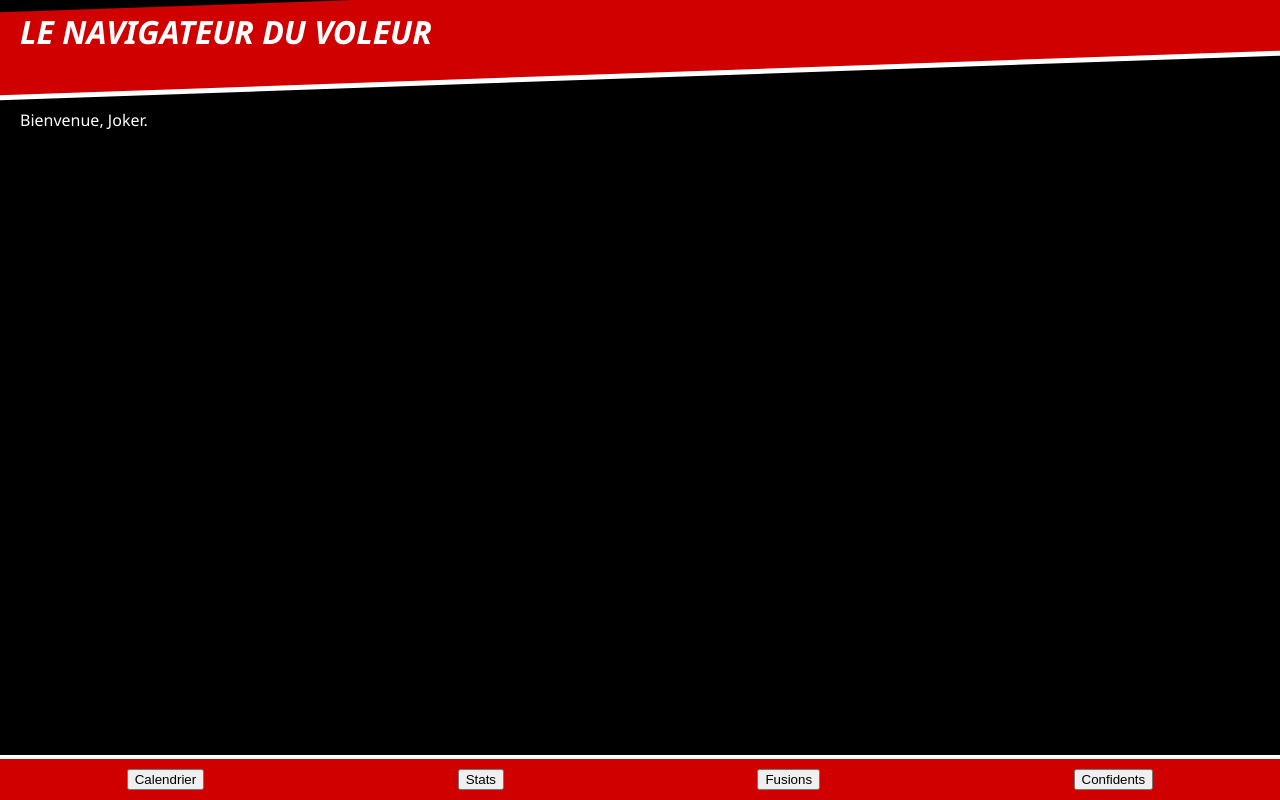
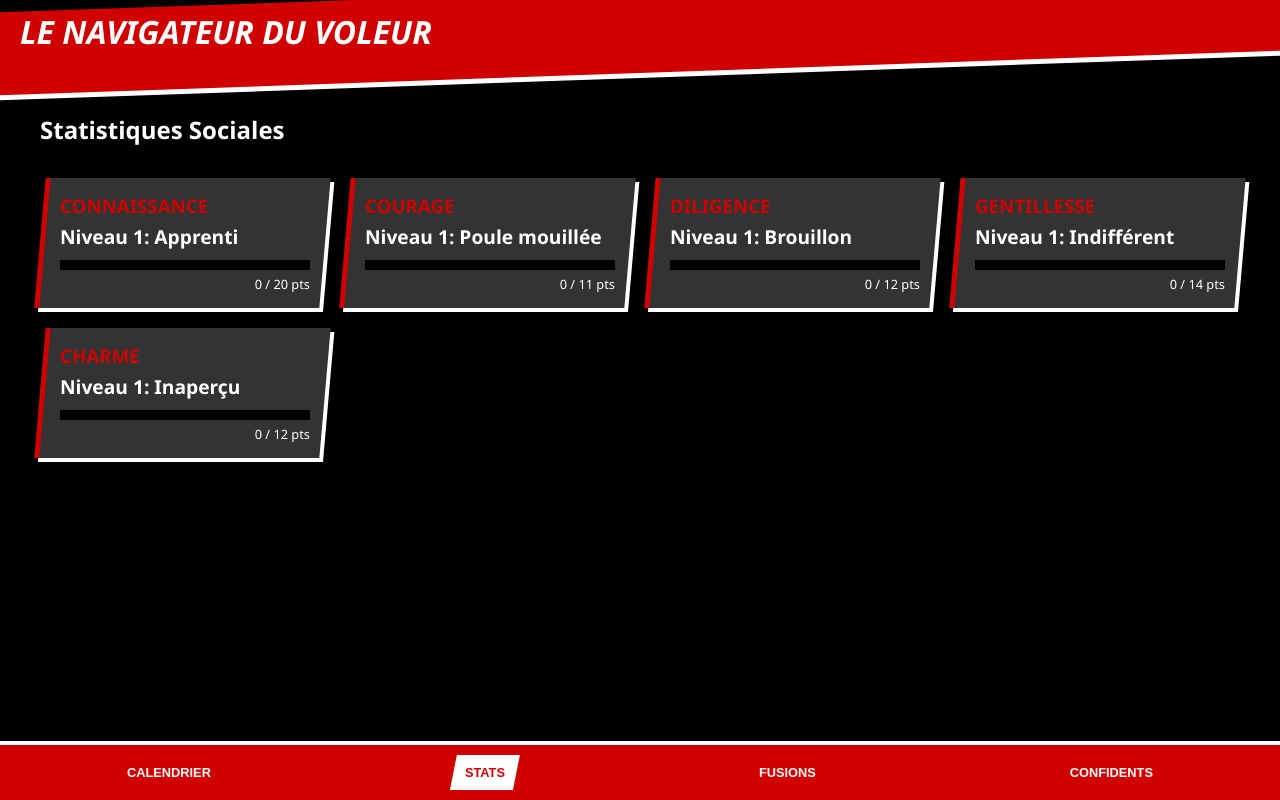
Before and after one commit to Elfamozoo/Persona-Royal-Guide, a React (Vite) app: page / in a window 1280 px wide. Built offline with nearby package versions, Linux system fonts and the light colour scheme.

Commit message:
feat: add social stats logic and tracker component

```diff
--- a/src/App.tsx
+++ b/src/App.tsx
@@ -1,19 +1,40 @@
-import React from 'react'
+import React, { useState } from 'react'
+import StatTracker from './components/StatTracker'
 
 function App() {
+  const [activeTab, setActiveTab] = useState('stats')
+
+  const navButtonStyle = (active: boolean): React.CSSProperties => ({
+    background: active ? 'var(--p5-white)' : 'transparent',
+    color: active ? 'var(--p5-red)' : 'var(--p5-white)',
+    border: 'none',
+    padding: '10px 15px',
+    fontWeight: 'bold',
+    textTransform: 'uppercase',
+    cursor: 'pointer',
+    fontSize: '0.8rem',
+    clipPath: 'polygon(10% 0, 100% 0, 90% 100%, 0 100%)',
+    transition: 'all 0.2s ease'
+  })
+
   return (
     <div className="app">
       <header className="p5-header">
         <h1>Le Navigateur du Voleur</h1>
       </header>
-      <main style={{ padding: '20px', paddingBottom: '80px' }}>
-        <p>Bienvenue, Joker.</p>
+
+      <main style={{ padding: '20px', paddingBottom: '120px', maxWidth: '1200px', margin: '0 auto' }}>
+        {activeTab === 'stats' && <StatTracker />}
+        {activeTab === 'calendar' && <div className="p5-diagonal">Calendrier (Bientôt disponible)</div>}
+        {activeTab === 'fusions' && <div className="p5-diagonal">Fusions (Bientôt disponible)</div>}
+        {activeTab === 'confidants' && <div className="p5-diagonal">Confidents (Bientôt disponible)</div>}
       </main>
+
       <nav className="bottom-nav">
-        <button>Calendrier</button>
-        <button>Stats</button>
-        <button>Fusions</button>
-        <button>Confidents</button>
+        <button onClick={() => setActiveTab('calendar')} style={navButtonStyle(activeTab === 'calendar')}>Calendrier</button>
+        <button onClick={() => setActiveTab('stats')} style={navButtonStyle(activeTab === 'stats')}>Stats</button>
+        <button onClick={() => setActiveTab('fusions')} style={navButtonStyle(activeTab === 'fusions')}>Fusions</button>
+        <button onClick={() => setActiveTab('confidants')} style={navButtonStyle(activeTab === 'confidants')}>Confidents</button>
       </nav>
     </div>
   )
--- /dev/null
+++ b/src/components/StatTracker.tsx
@@ -0,0 +1,56 @@
+import React from 'react';
+import { useStats } from '../context/StatsContext';
+
+const StatTracker: React.FC = () => {
+  const { stats, getLevelInfo } = useStats();
+
+  const statNames: { id: 'connaissance' | 'courage' | 'diligence' | 'gentillesse' | 'charme'; label: string }[] = [
+    { id: 'connaissance', label: 'Connaissance' },
+    { id: 'courage', label: 'Courage' },
+    { id: 'diligence', label: 'Diligence' },
+    { id: 'gentillesse', label: 'Gentillesse' },
+    { id: 'charme', label: 'Charme' }
+  ];
+
+  return (
+    <div className="stat-tracker">
+      <h2 className="p5-diagonal" style={{ marginBottom: '2rem', display: 'inline-block' }}>Statistiques Sociales</h2>
+      <div className="stat-grid" style={{ display: 'grid', gridTemplateColumns: 'repeat(auto-fit, minmax(250px, 1fr))', gap: '20px' }}>
+        {statNames.map(stat => {
+          const info = getLevelInfo(stat.id);
+          const points = stats[stat.id];
+          const nextMin = info.nextMin || info.min;
+          const progress = nextMin === info.min ? 100 : ((points - info.min) / (nextMin - info.min)) * 100;
+
+          return (
+            <div key={stat.id} className="stat-card" style={{
+              background: 'var(--p5-gray)',
+              padding: '15px',
+              borderLeft: '5px solid var(--p5-red)',
+              transform: 'skewX(-5deg)',
+              boxShadow: '4px 4px 0 var(--p5-white)'
+            }}>
+              <div style={{ transform: 'skewX(5deg)' }}>
+                <h3 style={{ margin: '0 0 5px 0', color: 'var(--p5-red)', textTransform: 'uppercase' }}>{stat.label}</h3>
+                <div style={{ fontSize: '1.2rem', fontWeight: 'bold' }}>Niveau {info.level}: {info.name}</div>
+                <div style={{ marginTop: '10px', height: '10px', background: '#000', position: 'relative' }}>
+                  <div style={{
+                    height: '100%',
+                    width: `${Math.min(100, progress)}%`,
+                    background: 'var(--p5-red)',
+                    transition: 'width 0.5s ease-out'
+                  }}></div>
+                </div>
+                <div style={{ fontSize: '0.8rem', marginTop: '5px', textAlign: 'right' }}>
+                  {info.nextMin ? `${points} / ${info.nextMin} pts` : 'MAX'}
+                </div>
+              </div>
+            </div>
+          );
+        })}
+      </div>
+    </div>
+  );
+};
+
+export default StatTracker;
--- /dev/null
+++ b/src/context/StatsContext.tsx
@@ -0,0 +1,79 @@
+import React, { createContext, useContext, useState, useEffect } from 'react';
+import statsLevels from '../data/stats_levels.json';
+
+type StatName = 'connaissance' | 'courage' | 'diligence' | 'gentillesse' | 'charme';
+
+interface Stats {
+  connaissance: number;
+  courage: number;
+  diligence: number;
+  gentillesse: number;
+  charme: number;
+}
+
+interface StatsContextType {
+  stats: Stats;
+  addPoints: (stat: StatName, points: number) => void;
+  getLevelInfo: (stat: StatName) => { level: number; name: string; min: number; nextMin?: number };
+}
+
+const StatsContext = createContext<StatsContextType | undefined>(undefined);
+
+export const StatsProvider: React.FC<{ children: React.ReactNode }> = ({ children }) => {
+  const [stats, setStats] = useState<Stats>(() => {
+    const saved = localStorage.getItem('p5r_stats');
+    return saved ? JSON.parse(saved) : {
+      connaissance: 0,
+      courage: 0,
+      diligence: 0,
+      gentillesse: 0,
+      charme: 0
+    };
+  });
+
+  useEffect(() => {
+    localStorage.setItem('p5r_stats', JSON.stringify(stats));
+  }, [stats]);
+
+  const addPoints = (stat: StatName, points: number) => {
+    setStats(prev => ({ ...prev, [stat]: prev[stat] + points }));
+  };
+
+  const getLevelInfo = (stat: StatName) => {
+    const levels = statsLevels[stat];
+    const currentPoints = stats[stat];
+
+    let currentLevel = levels[0];
+    let nextLevel = levels[1];
+
+    for (let i = 0; i < levels.length; i++) {
+      if (currentPoints >= levels[i].min) {
+        currentLevel = levels[i];
+        nextLevel = levels[i + 1];
+      } else {
+        break;
+      }
+    }
+
+    return {
+      level: currentLevel.level,
+      name: currentLevel.name,
+      min: currentLevel.min,
+      nextMin: nextLevel?.min
+    };
+  };
+
+  return (
+    <StatsContext.Provider value={{ stats, addPoints, getLevelInfo }}>
+      {children}
+    </StatsContext.Provider>
+  );
+};
+
+export const useStats = () => {
+  const context = useContext(StatsContext);
+  if (context === undefined) {
+    throw new Error('useStats must be used within a StatsProvider');
+  }
+  return context;
+};
--- /dev/null
+++ b/src/data/stats_levels.json
@@ -0,0 +1,37 @@
+{
+  "connaissance": [
+    { "level": 1, "name": "Apprenti", "min": 0 },
+    { "level": 2, "name": "Savant", "min": 20 },
+    { "level": 3, "name": "Érudit", "min": 45 },
+    { "level": 4, "name": "Encyclopédique", "min": 80 },
+    { "level": 5, "name": "Omniscient", "min": 140 }
+  ],
+  "courage": [
+    { "level": 1, "name": "Poule mouillée", "min": 0 },
+    { "level": 2, "name": "Hardi", "min": 11 },
+    { "level": 3, "name": "Brave", "min": 25 },
+    { "level": 4, "name": "Téméraire", "min": 47 },
+    { "level": 5, "name": "Lion", "min": 82 }
+  ],
+  "diligence": [
+    { "level": 1, "name": "Brouillon", "min": 0 },
+    { "level": 2, "name": "Appliqué", "min": 12 },
+    { "level": 3, "name": "Méticuleux", "min": 33 },
+    { "level": 4, "name": "Perfectionniste", "min": 60 },
+    { "level": 5, "name": "Maître", "min": 105 }
+  ],
+  "gentillesse": [
+    { "level": 1, "name": "Indifférent", "min": 0 },
+    { "level": 2, "name": "Avenant", "min": 14 },
+    { "level": 3, "name": "Empathique", "min": 38 },
+    { "level": 4, "name": "Altruiste", "min": 70 },
+    { "level": 5, "name": "Ange", "min": 123 }
+  ],
+  "charme": [
+    { "level": 1, "name": "Inaperçu", "min": 0 },
+    { "level": 2, "name": "Séduisant", "min": 12 },
+    { "level": 3, "name": "Irrésistible", "min": 33 },
+    { "level": 4, "name": "Charismatique", "min": 56 },
+    { "level": 5, "name": "Idole", "min": 92 }
+  ]
+}
--- a/src/main.tsx
+++ b/src/main.tsx
@@ -1,10 +1,13 @@
 import React from 'react'
 import ReactDOM from 'react-dom/client'
 import App from './App'
+import { StatsProvider } from './context/StatsContext'
 import './styles/theme.css'
 
 ReactDOM.createRoot(document.getElementById('root')!).render(
   <React.StrictMode>
-    <App />
+    <StatsProvider>
+      <App />
+    </StatsProvider>
   </React.StrictMode>,
 )
```
